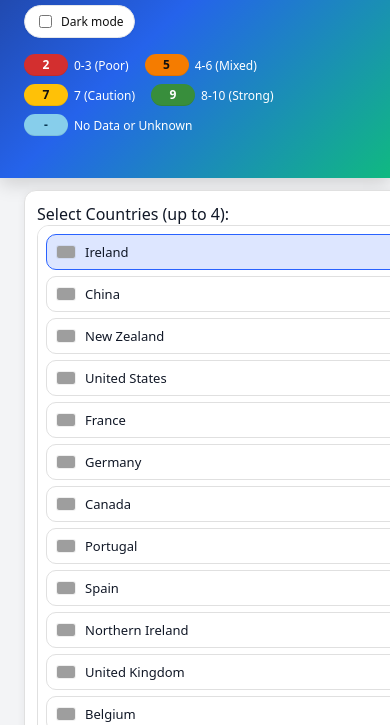
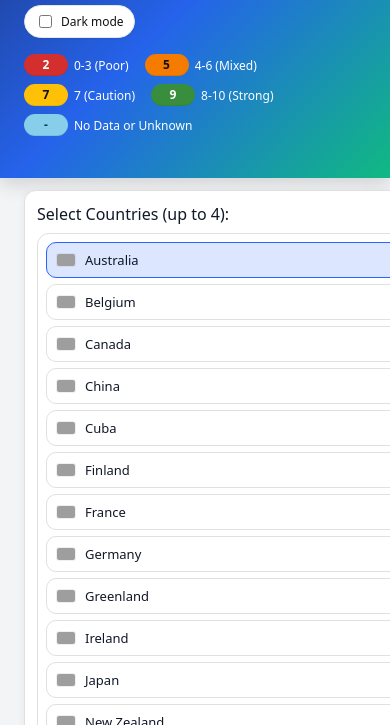
Before and after one commit to TreyWheeler/MigrationReport, a plain HTML site: page index.html in a window 390 px wide. Shown: the part 119-844 px from the top of the page. Drawn offline with Linux system fonts and the light colour scheme; grey boxes are pictures that could not be loaded.

Commit message:
Improves layout and sorts country list
Enhances the layout for better responsiveness and user experience by using flexbox for controls and sidebar, and allowing the country list to fill available space.

Sorts the country list alphabetically for improved findability.

```diff
--- a/index.html
+++ b/index.html
@@ -58,7 +58,7 @@
     }
 
     .container { max-width: 100%; margin: 0 auto; padding: 12px 24px 24px; }
-    .controls { display: block; margin-bottom: 8px; }
+    .controls { display: flex; flex-direction: column; gap: 8px; }
     .layout { display: grid; grid-template-columns: minmax(260px, 320px) 1fr; gap: 16px; align-items: stretch; width: 100%; flex: 1 1 auto; min-height: 0; }
     @media (max-width: 900px) { .layout { grid-template-columns: 1fr; } }
     .sidebar {
@@ -68,6 +68,9 @@
       border-radius: 12px;
       padding: 12px;
       box-shadow: 0 2px 8px rgba(0,0,0,0.06);
+      height: calc(100vh - 24px);
+      display: flex;
+      flex-direction: column;
     }
     .content { display: flex; flex-direction: column; min-height: 0; }
     #report { }
@@ -99,7 +102,7 @@
     th.country-header .flag-icon { margin-right: 6px; vertical-align: -2px; }
     /* selection preview removed */
     /* Custom country list */
-    .country-list { display: flex; flex-direction: column; gap: 6px; padding: 8px; border: 1px solid var(--md-color-outline); border-radius: 12px; background: var(--md-color-surface); max-height: 60vh; overflow: auto; }
+    .country-list { display: flex; flex-direction: column; gap: 6px; padding: 8px; border: 1px solid var(--md-color-outline); border-radius: 12px; background: var(--md-color-surface); flex: 1 1 auto; min-height: 0; overflow: auto; }
     .country-item { display: flex; align-items: center; gap: 10px; padding: 8px 10px; border: 1px solid var(--md-color-outline); border-radius: 10px; background: var(--md-color-surface); cursor: pointer; user-select: none; }
     .country-item:hover { border-color: var(--md-color-primary); box-shadow: 0 0 0 3px color-mix(in srgb, var(--md-color-primary) 12%, transparent); }
     .country-item.selected { background: color-mix(in srgb, var(--md-color-primary) 16%, var(--md-color-surface)); border-color: var(--md-color-primary); }
--- a/script.js
+++ b/script.js
@@ -24,8 +24,10 @@ async function loadMain() {
   // Initialize UI preferences and toggles
   initUiPreferences();
 
-  // Build items for custom list
-  appState.items = mainData.Countries.map(c => ({ name: c.name, file: c.file, iso: '' }));
+  // Build items for custom list (sorted by name)
+  appState.items = mainData.Countries
+    .map(c => ({ name: c.name, file: c.file, iso: '' }))
+    .sort((a, b) => a.name.localeCompare(b.name, undefined, { sensitivity: 'base' }));
   // Restore previously selected countries or default to first
   renderCountryList(listEl, appState.items, notice, () => onSelectionChanged(mainData, notice));
   const restored = loadSelectedFromStorage(appState.items);
```
